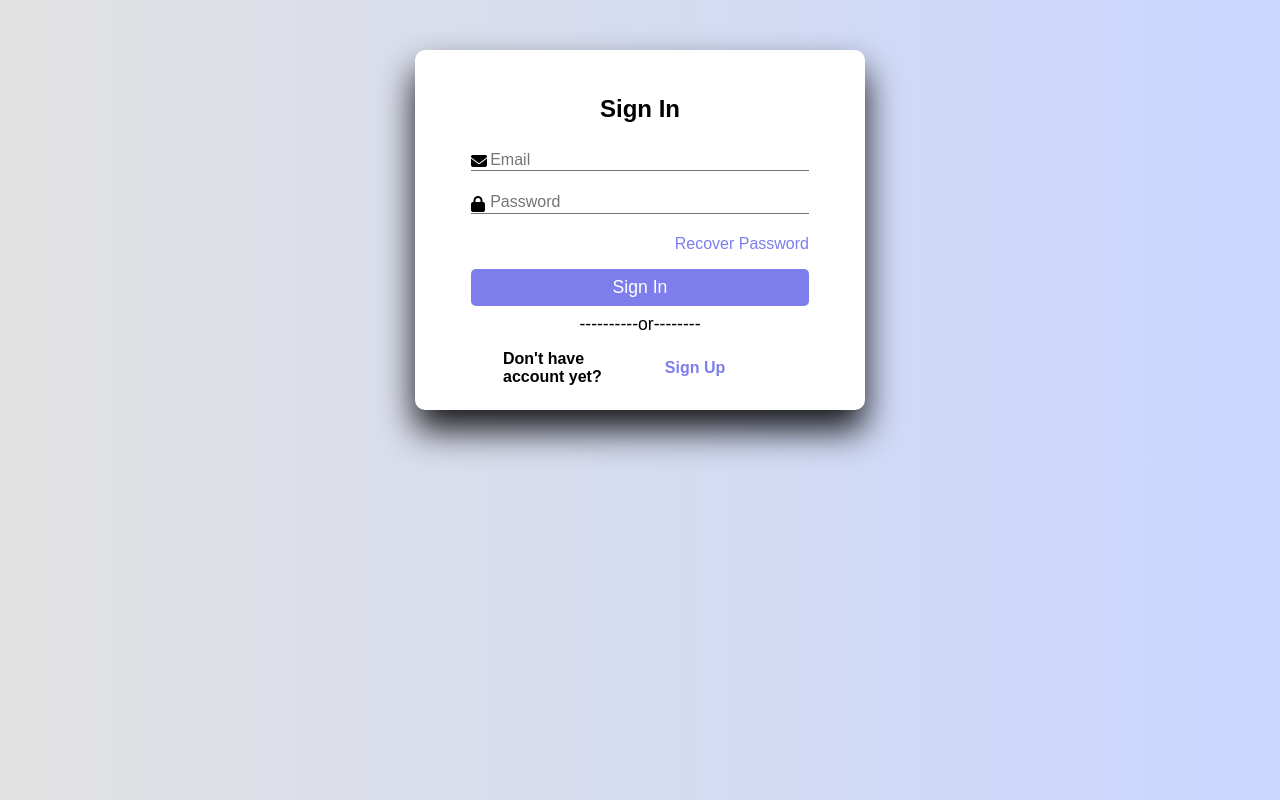
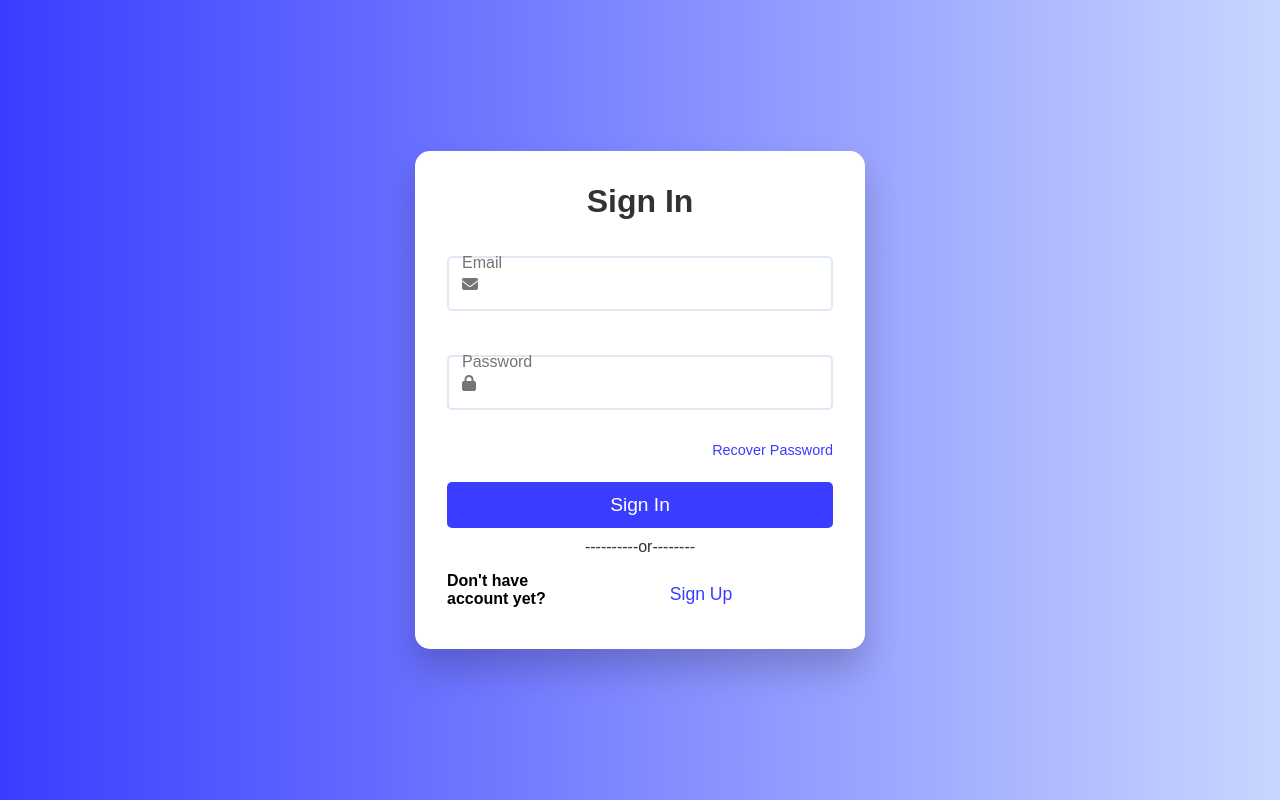
Before and after one commit to imDarshanGK/Drx.MediMate, a Flask app: page / in a window 1280 px wide. Run offline with Flask 3, Linux system fonts and the light colour scheme; some libraries are stand-ins or nearby versions.

Commit message:
change ui elemets of susi

```diff
--- a/static/css/sisu.css
+++ b/static/css/sisu.css
@@ -1,148 +1,170 @@
-*{
-    margin:0;
-    padding:0;
-    box-sizing:border-box;
-    font-family:"poppins",sans-serif;
+* {
+    margin: 0;
+    padding: 0;
+    box-sizing: border-box;
+    font-family: "Poppins", sans-serif;
 }
-body{
-    background-color: #c9d6ff;
-    background:linear-gradient(to right,#e2e2e2,#c9d6ff);
+
+body {
+    background: linear-gradient(to right, #3a3dff, #c9d6ff);
+    min-height: 100vh;
+    display: flex;
+    justify-content: center;
+    align-items: center;
 }
-.container{
-    background:#fff;
-    width:450px;
-    padding:1.5rem;
-    margin:50px auto;
-    border-radius:10px;
-    box-shadow:0 20px 35px rgba(0,0,1,0.9);
+
+.container {
+    background: #fff;
+    width: 450px;
+    padding: 2rem;
+    margin: 20px;
+    border-radius: 15px;
+    box-shadow: 0 20px 35px rgba(0, 0, 0, 0.2);
+    transform: translateY(0);
+    transition: all 0.4s ease-in-out;
 }
-form{
-    margin:0 2rem;
+
+.container:hover {
+    transform: translateY(-10px);
 }
-.form-title{
-    font-size:1.5rem;
-    font-weight:bold;
-    text-align:center;
-    padding:1.3rem;
-    margin-bottom:0.4rem;
+
+.form-title {
+    font-size: 2rem;
+    font-weight: 600;
+    text-align: center;
+    color: #333;
+    margin-bottom: 1.5rem;
 }
-input{
-    color:inherit;
-    width:100%;
-    background-color:transparent;
-    border:none;
-    border-bottom:1px solid #757575;
-    padding-left:1.5rem;
-    font-size:15px;
+
+input {
+    width: 100%;
+    padding: 15px;
+    margin: 12px 0;
+    border: 2px solid #dfe9f5;
+    border-radius: 5px;
+    font-size: 1.1rem;
+    outline: none;
+    transition: all 0.3s ease;
 }
-.input-group{
-    padding:1% 0;
-    position:relative;
 
+input:focus {
+    border-color: #3a3dff;
+    box-shadow: 0 0 10px rgba(58, 61, 255, 0.5);
 }
-.input-group i{
-    position:absolute;
-    color:black;
+
+.input-group {
+    position: relative;
+    margin-bottom: 20px;
 }
-input:focus{
+
+.input-group i {
+    position: absolute;
+    top: 50%;
+    left: 15px;
+    transform: translateY(-50%);
+    color: #757575;
+}
+
+label {
+    position: absolute;
+    top: 10px;
+    left: 15px;
+    color: #757575;
+    font-size: 1rem;
+    transition: all 0.3s ease;
+}
+
+input:focus ~ label,
+input:not(:placeholder-shown) ~ label {
+    top: -12px;
+    left: 10px;
+    font-size: 0.9rem;
+    color: #3a3dff;
+}
+
+button {
+    width: 100%;
+    padding: 12px;
+    background-color: #3a3dff;
+    color: white;
+    font-size: 1.2rem;
+    border: none;
+    border-radius: 5px;
+    cursor: pointer;
+    transition: 0.3s ease-in-out;
+}
+
+button:hover {
+    background-color: #07001f;
+    box-shadow: 0 4px 10px rgba(58, 61, 255, 0.6);
+}
+
+.or {
+    text-align: center;
+    font-size: 1rem;
+    color: #333;
+    margin-top: 10px;
+}
+
+.recover {
+    text-align: right;
+    font-size: 0.9rem;
+    margin-bottom: 1.5rem;
+}
+
+.recover a {
+    text-decoration: none;
+    color: #3a3dff;
+}
+
+.recover a:hover {
+    text-decoration: underline;
+    color: #07001f;
+}
+
+.messageDiv {
+    background-color: #ff4d4d;
+    color: white;
+    padding: 10px;
+    border-radius: 5px;
+    margin-bottom: 10px;
+}
+
+.links {
+    display: flex;
+    justify-content: space-between;
+    margin-top: 1rem;
+    font-weight: bold;
+}
+
+#signUpButton,
+#signInButton {
     background-color: transparent;
-    outline:transparent;
-    border-bottom:2px solid hsl(327,90%,28%);
+    color: #3a3dff;
+    border: none;
+    font-size: 1.1rem;
+    cursor: pointer;
 }
-input::placeholder{
-    color:transparent;
+
+#signUpButton:hover,
+#signInButton:hover {
+    text-decoration: underline;
+    color: #07001f;
 }
-label{
-    color:#757575;
-    position:relative;
-    left:1.2em;
-    top:-1.3em;
-    cursor:auto;
-    transition:0.3s ease all;
+
+.icons i {
+    font-size: 1.8rem;
+    padding: 12px;
+    border-radius: 50%;
+    background: #f0f4ff;
+    margin: 10px;
+    color: #3a3dff;
+    cursor: pointer;
+    transition: transform 0.3s ease;
 }
-input:focus~label,input:not(:placeholder-shown)~label{
-    top:-3em;
-    color:hsl(327,90%,28%);
-    font-size:15px;
+
+.icons i:hover {
+    transform: scale(1.2);
+    background-color: #3a3dff;
+    color: white;
 }
-.recover{
-    text-align:right;
-    font-size:1rem;
-    margin-bottom:1rem;
-
-}
-.recover a{
-    text-decoration:none;
-    color:rgb(125,125,235);
-}
-.recover a:hover{
-    color:blue;
-    text-decoration:underline;
-}
-button{
-    font-size:1.1rem;
-    padding:8px 0;
-    border-radius:5px;
-    outline:none;
-    border:none;
-    width:100%;
-    background:rgb(125,125,235);
-    color:white;
-    cursor:pointer;
-    transition:0.9s;
-}
-button:hover{
-    background:#07001f;
-}
-.or{
-    font-size:1.1rem;
-    margin-top:0.5rem;
-    text-align:center;
-}
-.icons{
-    text-align:center;
-}
-.icons i{
-    color:rgb(125,125,235);
-    padding:0.8rem 1.5rem;
-    border-radius:10px;
-    font-size:1.5rem;
-    cursor:pointer;
-    border:2px solid #dfe9f5;
-    margin:0 15px;
-    transition:1s;
-}
-.icons i:hover{
-    background:#07001f;
-    font-size:1.6rem;
-    border:2px solid rgb(125,125,235);
-}
-.links{
-    display:flex;
-    justify-content:space-around;
-    padding:0 4rem;
-    margin-top:0.9rem;
-    font-weight:bold;
-}
- #signUpButton, #signInButton{
-    color:rgb(125,125,235);
-    border:none;
-    background-color:transparent;
-    font-size:1rem;
-    font-weight:bold;
-}
-#signUpButton:hover, #signInButton:hover {
-    text-decoration:underline;
-    color:blue;
-}
-.messageDiv{
-    background-color:hsl(327,90%,28%);
-    color:white;
-    padding:10px 20px;
-    margin:10px;
-    border-radius: 5px;
-    font-size:1rem;
-    opacity:0;
-    animation:fadeOut 7s forwards;
-
-}
--- a/templates/sisu.html
+++ b/templates/sisu.html
@@ -15,22 +15,22 @@
         <div id="signUpMessage" class="messageDiv" style="display:none;"></div>
         <div class="input-group">
            <i class="fas fa-user"></i>
-           <input type="text"  id="fName" placeholder="First Name" required>
+           <input type="text"  id="fName" placeholder="" required>
            <label for="fname">First Name</label>
         </div>
         <div class="input-group">
             <i class="fas fa-user"></i>
-            <input type="text"  id="lName" placeholder="Last Name" required>
+            <input type="text"  id="lName" placeholder="" required>
             <label for="lName">Last Name</label>
         </div>
         <div class="input-group">
             <i class="fas fa-envelope"></i>
-            <input type="email"  id="rEmail" placeholder="Email" required>
+            <input type="email"  id="rEmail" placeholder="" required>
             <label for="rEmail">Email</label>
         </div>
         <div class="input-group">
             <i class="fas fa-lock"></i>
-            <input type="password" id="rPassword"  placeholder="Password" required>
+            <input type="password" id="rPassword"  placeholder="" required>
             <label for="rPassword">Password</label>
         </div>
        <button class="btn" id="submitSignUp" >Sign Up</button>
@@ -53,12 +53,12 @@
 
           <div class="input-group">
               <i class="fas fa-envelope"></i>
-              <input type="email"  id="email" placeholder="Email" required>
+              <input type="email"  id="email" placeholder="" required>
               <label for="email">Email</label>
           </div>
           <div class="input-group">
               <i class="fas fa-lock"></i>
-            <input type="password" id="password"  placeholder="Password" required>
+            <input type="password" id="password"  placeholder="" required>
               <label for="password">Password</label>
           </div>
           <p class="recover">
```
